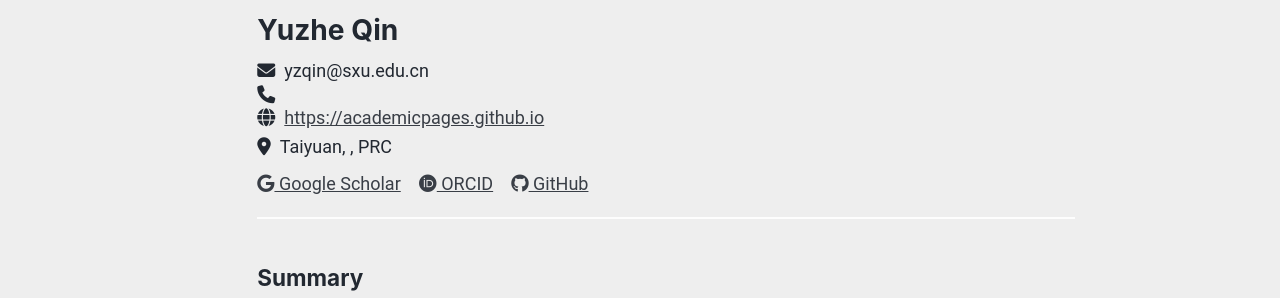
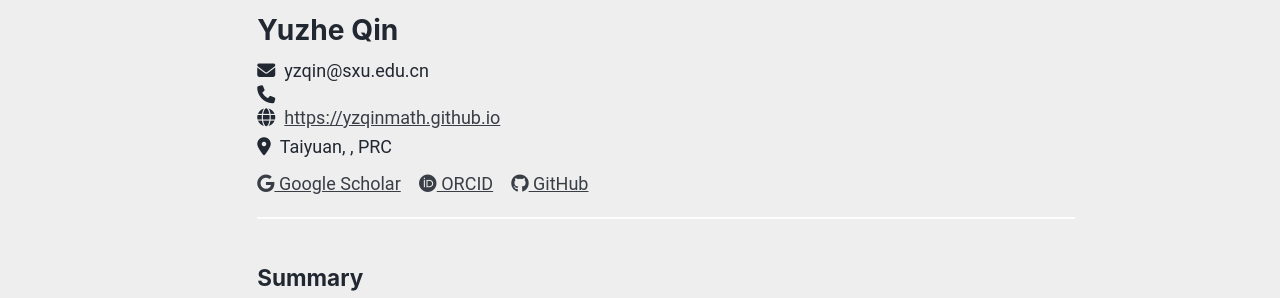
Before and after one commit to yzqinmath/yzqinmath.github.io, a Jekyll site: the page built from _pages/cv-json.md, in a window 1280 px wide and 900 px high. Shown: the part 127-425 px from the top of the window. Built offline with Jekyll 4.4.1, drawn with Linux system fonts in a browser that asks for light colours; a script bundle is joined from its source files by our own code; library files that are not in the unit come from our copies; a file with an impossible date is left out.

Commit message:
Update website and GitHub profile links in cv.json

```diff
--- a/_data/cv.json
+++ b/_data/cv.json
@@ -3,7 +3,7 @@
     "name": "Yuzhe Qin",
     "email": "yzqin@sxu.edu.cn",
     "phone": "",
-    "website": "https://academicpages.github.io",
+    "website": "https://yzqinmath.github.io",
     "summary": "Currently employed at Shanxi University.",
     "location": {
       "address": "",
@@ -25,8 +25,8 @@
       },
       {
         "network": "GitHub",
-        "username": "academicpages",
-        "url": "https://github.com/academicpages"
+        "username": "yzqin",
+        "url": "https://github.com/yzqinmath.github.io"
       }
     ]
   },
```
